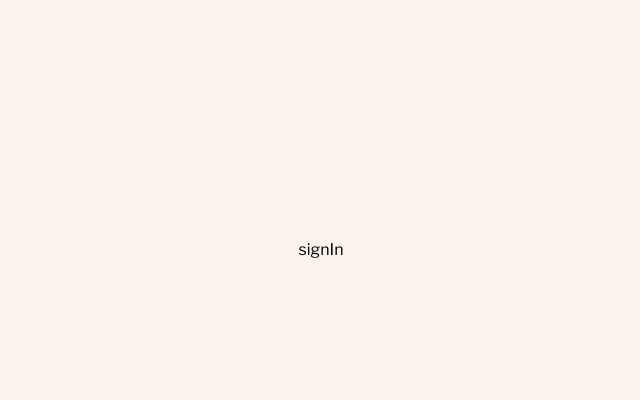
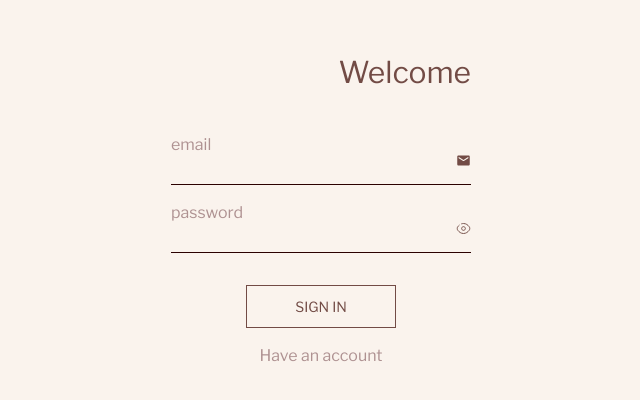
Before and after one commit to EricSousa02/loja-frontend, a Next.js app: page /sign-in in a window 1280 px wide. Shown: the part 150-550 px from the top of the page, without its empty margins (319-959 px from the left). Built offline with nearby package versions, Linux system fonts and the light colour scheme.

Commit message:
:sparkles: feat: stylization sign form

```diff
--- a/app/(auth)/auth.css
+++ b/app/(auth)/auth.css
@@ -3,7 +3,81 @@
 @tailwind utilities;
 
 @layer base {
-    .auth{
-      @apply font-libreFranklin w-full h-screen bg-main-2 flex flex-col items-center justify-center;
+  .auth {
+    @apply font-libreFranklin w-full h-screen bg-main-2;
+  }
+}
+
+/* Css */
+
+.signIn {
+  height: 100vh;
+  display: flex;
+  justify-content: center;
+  align-items: center;
+
+  .signIn_form {
+    height: 400px;
+    width: 300px;
+    display: flex;
+    flex-direction: column;
+    align-items: center;
+    justify-content: center;
+    gap: 1rem;
+    position: relative;
+
+    h2 {
+      position: absolute;
+      top: 0%;
+      right: 0%;
+      color: var(--Brown);
+      font-size: 30px;
     }
+
+    .input_container {
+      width: 100%;
+      display: flex;
+      flex-direction: column;
+      position: relative;
+
+      label {
+        color: var(--Light-brown);
+      }
+
+      input {
+        width: 100%;
+        border-bottom: 1px solid var(--Border-color);
+        padding: 0 3rem 3px 5px;
+      }
+
+      img {
+        position: absolute;
+        right: 0;
+        top: 40%;
+      }
+    }
+
+    button {
+      margin-top: 1rem;
+      padding: 10px 3rem;
+      border: 1px solid var(--Brown);
+      color: var(--Brown);
+      text-transform: uppercase;
+      font-size: 14px;
+      transition: 1s;
+      position: relative;
+      overflow: hidden;
+      z-index: 100;
+
+      &:hover {
+        background-color: var(--Brown);
+        color: var(--White);
+      }
+
+    }
+
+    a {
+      color: var(--Light-brown);
+    }
+  }
 }
--- a/app/(auth)/sign-in/page.tsx
+++ b/app/(auth)/sign-in/page.tsx
@@ -1,8 +1,44 @@
+import emailIcon from '/public/assets/icons/email-icon.svg';
+import eyeIcon from '/public/assets/icons/eye-icon.svg';
+import Image from 'next/image';
 import React from 'react'
 
 const signIn = () => {
   return (
-    <div>signIn</div>
+    <div className="signIn">
+
+      <form className="signIn_form">
+        <h2>Welcome</h2>
+
+        <div className="input_container">
+          <label htmlFor="">email</label>
+          <input type="email" name="email" id="email" />
+          <Image
+            src={emailIcon}
+            width={15}
+            height={15}
+            alt="email icon"
+          />
+        </div>
+        <div className="input_container">
+          <label htmlFor="">password</label>
+          <input type="password" name="password" id="password" />
+          <Image
+            src={eyeIcon}
+            width={15}
+            height={15}
+            alt="email icon"
+          />
+        </div>
+
+        <button>
+          sign in
+        </button>
+
+        <a href="#">Have an account</a>
+      </form>
+
+    </div>
   )
 }
 
--- a/app/globals.css
+++ b/app/globals.css
@@ -3,7 +3,14 @@
   @tailwind utilities;
 
 
-  *{
+  :root {
+    --Brown: #724B45;
+    --Border-color: #2B0000;
+    --Light-brown: #AE9191;
+    --White:#FFFFFF;
+  }
+
+  * {
     margin: 0;
     padding: 0;
     box-sizing: border-box;
@@ -72,3 +79,20 @@
       --ring: 212.7 26.8% 83.9%;
     }
   }
+
+  /* css */
+
+  input {
+    outline: none;
+    border: none;
+    background: transparent;
+  }
+  button{
+    background: transparent;
+    border: none;
+    outline: none;
+    cursor: pointer;
+  }
+  a{
+    text-decoration: none;
+  }
```
Also changed, not shown: public/assets/icons/email-icon.svg (added), public/assets/icons/eye-icon.svg (added).
